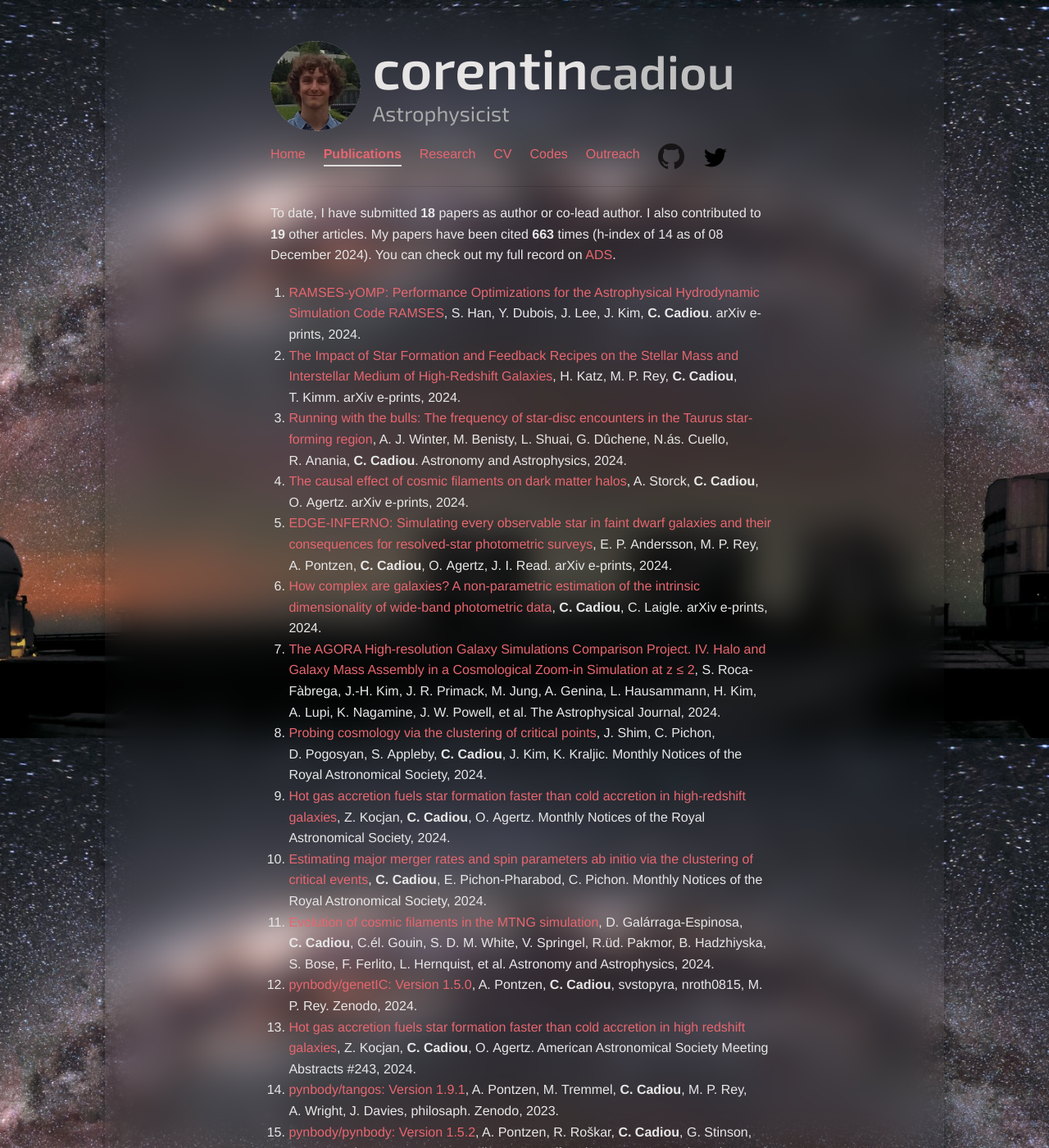
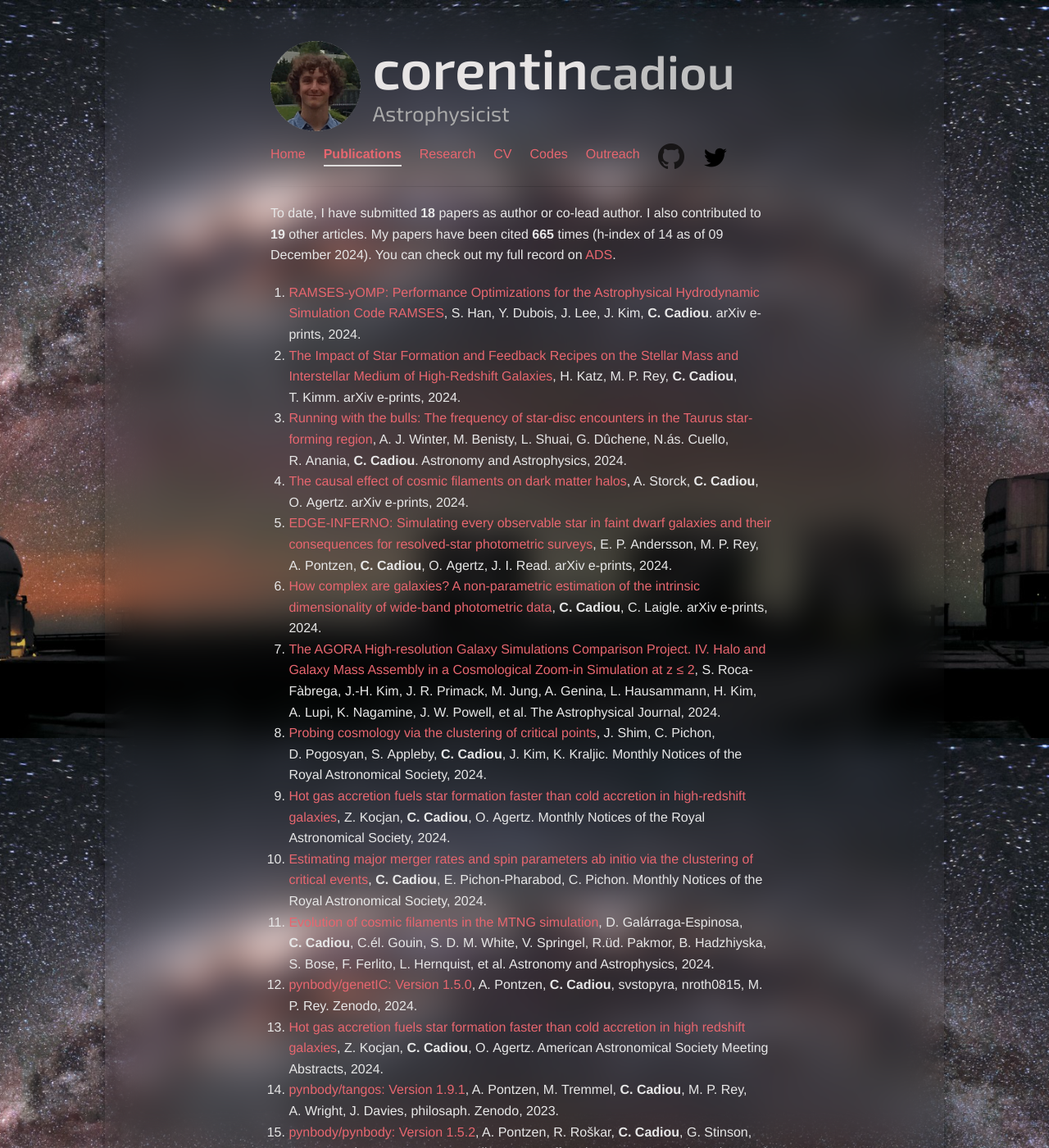
Before and after one commit to cphyc/cphyc.github.io, a Jekyll site: the page built from publications/index.html, in a window 1280 px wide and 1400 px high. Shown: the whole window at 82% size. Built offline with Jekyll 4.4.1, drawn with Linux system fonts in a browser that asks for light colours; nearby versions of some CDN libraries.

Commit message:
chore: autopublish 2024-12-09T00:41:35Z

```diff
--- a/publications/index.html
+++ b/publications/index.html
@@ -8,7 +8,7 @@ description: My Publications
 <p>
   To date, I have submitted <b>18</b> papers as author or co-lead author.
   I also contributed to <b>19</b> other articles.
-  My papers have been cited <b>663</b> times (h-index of 14 as of 08 December 2024).
+  My papers have been cited <b>665</b> times (h-index of 14 as of 09 December 2024).
   You can check out my full record on <a href="https://ui.adsabs.harvard.edu/search/q=((author%3A%22Cadiou%2C%20C%22))%20-bibstem%3A%22zndo%22%20collection%3Aastronomy&sort=date%20desc%2C%20bibcode%20desc&p_=0" target="_blank">ADS</a>.
 </p>
 <ol>
@@ -298,7 +298,7 @@ description: My Publications
 
       O.&nbsp;Agertz.
 
-    American Astronomical Society Meeting Abstracts #243, 2024.
+    American Astronomical Society Meeting Abstracts, 2024.
   </li>
 
   <li>
```
